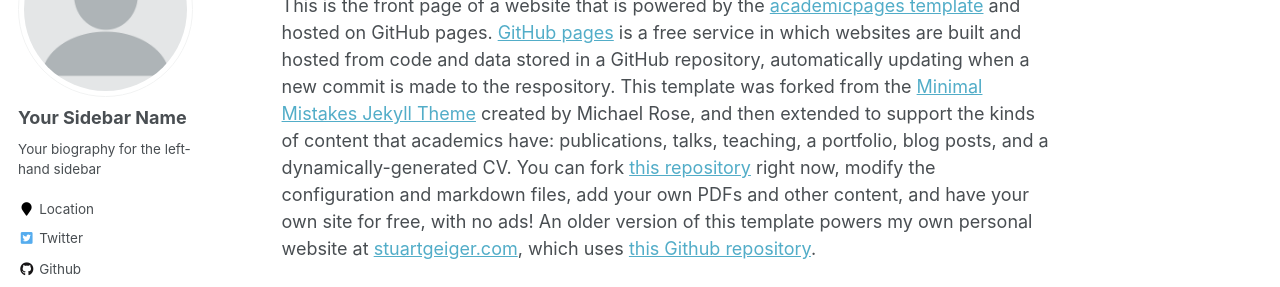
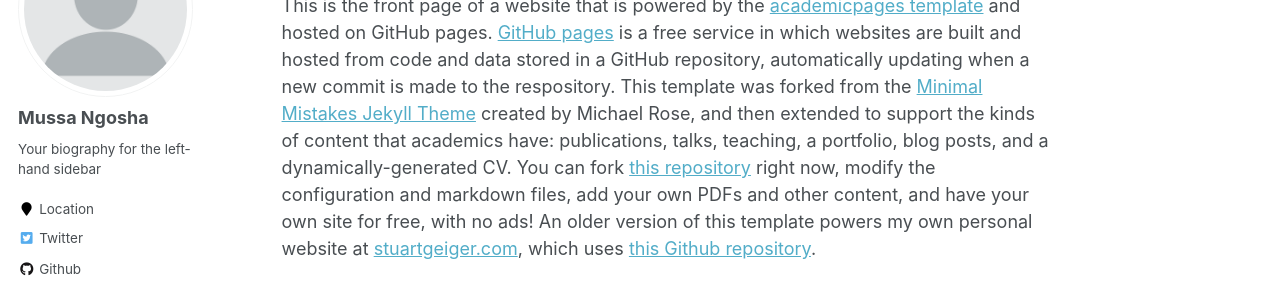
Before and after one commit to NgoshaJr/ngoshajr.github.io, a Jekyll site: the page built from _pages/about.md, in a window 1280 px wide. Shown: the part 196-483 px from the top of the page. Built offline with Jekyll 4.4.1, drawn with Linux system fonts in a browser that asks for light colours; some web fonts are replaced.

Commit message:
Update _config.yml
Updated

```diff
--- a/_config.yml
+++ b/_config.yml
@@ -80,7 +80,7 @@ analytics:
 
 # Site Author
 author:
-  name             : "Your Sidebar Name"
+  name             : "Mussa Ngosha"
   avatar           : "profile.png"
   bio              : "Your biography for the left-hand sidebar"
   location         : "Location"
```
